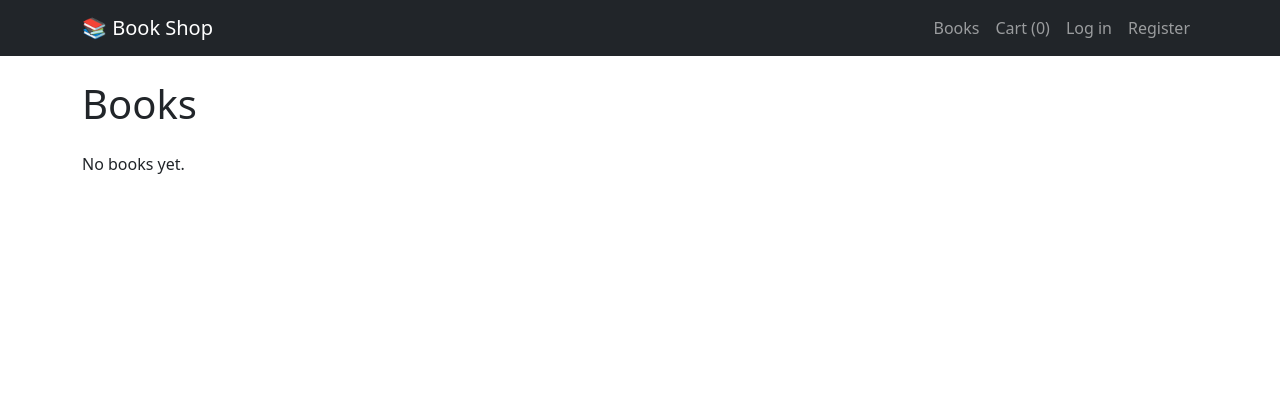
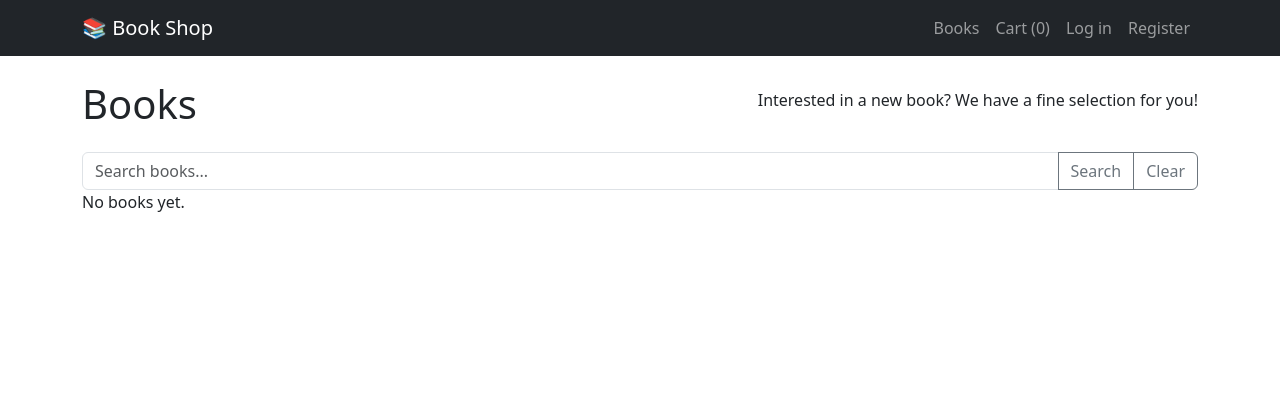
Before and after one commit to NalaMane/bookshop, a Django app: page / in a window 1280 px wide. Shown: the top 420 px of the page. Run offline with Django 5.2, Linux system fonts and the light colour scheme; data that the repository does not hold is empty.

Commit message:
added a search bar and a price check for new products

```diff
--- a/products/forms.py
+++ b/products/forms.py
@@ -7,3 +7,9 @@ class ProductForm(forms.ModelForm):
     class Meta:
         model = Product
         fields = ["name", "author", "description", "price"]
+
+    def clean_price(self):
+                price = self.cleaned_data.get("price")
+                if price <= 0:
+                    raise forms.ValidationError("Price has to be greater than zero.")
+                return price
--- a/products/templates/products/product_list.html
+++ b/products/templates/products/product_list.html
@@ -3,8 +3,21 @@
 {% block content %}
 <div class="d-flex justify-content-between align-items-center mb-3">
   <h1>Books</h1>
+  <p>Interested in a new book? We have a fine selection for you!</p>
   {% if user.is_staff %}<a class="btn btn-success" href="{% url 'products:create' %}">+ Add book</a>{% endif %}
 </div>
+
+<div class="search">
+  <form method="get" action="{% url 'products:list' %}">
+    <div class="input-group">
+      <input type="search" class="form-control" placeholder="Search books..." name="q">
+      <button class="btn btn-outline-secondary" type="submit">Search</button>
+      <button class="btn btn-outline-secondary" type="submit" name="q" value="">Clear</button>
+    </div>
+  </form>
+</div>
+
+
 <div class="row">
   {% for product in products %}
   <div class="col-md-4 mb-3">
@@ -15,6 +28,7 @@
         <p class="fw-bold">€{{ product.price }}</p>
         <form method="post" action="{% url 'orders:cart_add' product.pk %}">{% csrf_token %}
           <button class="btn btn-primary btn-sm">Add to cart</button>
+
         </form>
       </div>
     </div>
--- a/products/views.py
+++ b/products/views.py
@@ -8,10 +8,14 @@ from django.shortcuts import get_object_or_404, redirect, render
 
 from .forms import ProductForm
 from .models import Product
+"""connects to the model in models.py"""
 
 
 def product_list(request):
     products = Product.objects.all()
+    query = request.GET.get("q")
+    products = products.filter(name__icontains=query) if query else products
+    print(query)
     return render(request, "products/product_list.html", {"products": products})
 
 
```
Also changed, not shown: products/templates/products/product_form.html (+24 -1 lines), 1 other file.
